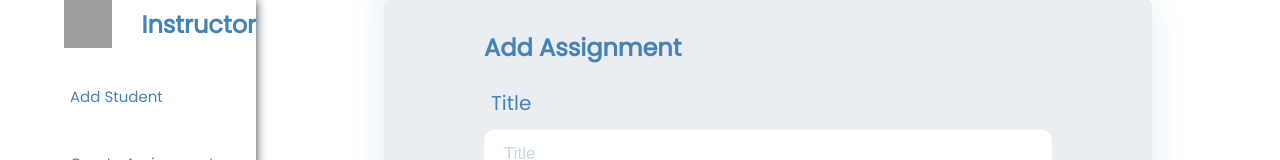
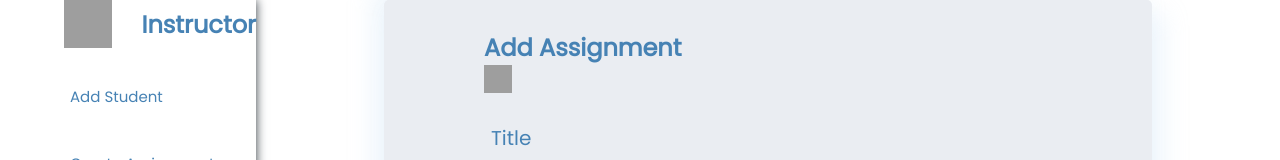
Before and after one commit to imtithalhalalo/e-learning-website, a React (Create React App) app in the folder frontend/: page /instructor_create_assignment in a window 1280 px wide. Shown: the top 160 px of the page. Built offline with nearby package versions, Linux system fonts and the light colour scheme; no server answers; grey boxes are pictures that could not be loaded; the HTML template or start-up script is replaced by a standard one.

Commit message:
frontend: modify container

```diff
--- a/frontend/src/components/Courses.js
+++ b/frontend/src/components/Courses.js
@@ -53,14 +53,14 @@ const assignInstructor = async () => {
     getCourses()
   },[])
 return (
-    <main className="container-add">
+    <main className="container-add bg-white">
      <h2>Courses</h2>
      <ul >
        {courses.map(course=>(
 
          <li className="boxes" key={course._id}>
          <div className='box'>
-         <p>{course.title} </p>
+         <h4>{course.title} </h4>
          <Button btn="btn-2" text={"Assign Instructor"} onClick={ assignInstructor }/>
          </div>
 
--- a/frontend/src/components/CreateAssignment.js
+++ b/frontend/src/components/CreateAssignment.js
@@ -54,7 +54,13 @@ const CreateAssignment = () => {
     return (
       <main className="container-add">
         <form className="add-form" onSubmit={onSubmit}>
+        <div className="bar-2">
           <h2>Add Assignment</h2>
+          <img src={process.env.PUBLIC_URL+"images/assignment.png"} alt=""
+            width="28px"
+            height="28px"/>
+        </div>
+
           <div className="form-control">
             <label>Title</label>
             <input
```
